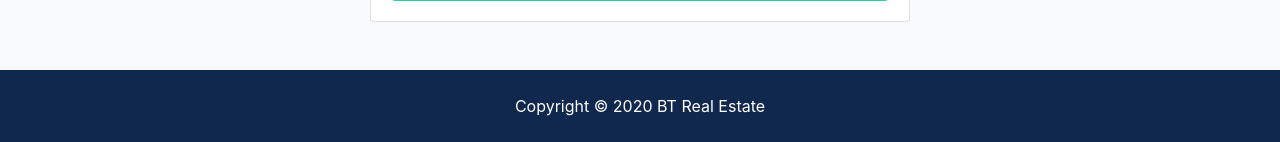
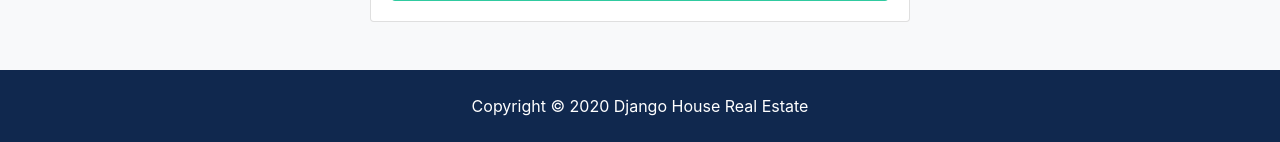
Before and after one commit to gtlovell/django-houses, a Django app: page /accounts/register in a window 1280 px wide. Shown: the part 812-954 px from the top of the page. Run offline with Django 3.2, Linux system fonts and the light colour scheme; some libraries are stand-ins or nearby versions.

Commit message:
Update _footer.html

```diff
--- a/templates/partials/_footer.html
+++ b/templates/partials/_footer.html
@@ -1,5 +1,5 @@
 <!-- Footer -->
 <footer id="main-footer" class="py-4 bg-primary text-white text-center">
     Copyright &copy;
-    <span class="year"></span> BT Real Estate
+    <span class="year"></span> Django House Real Estate
 </footer>
```
